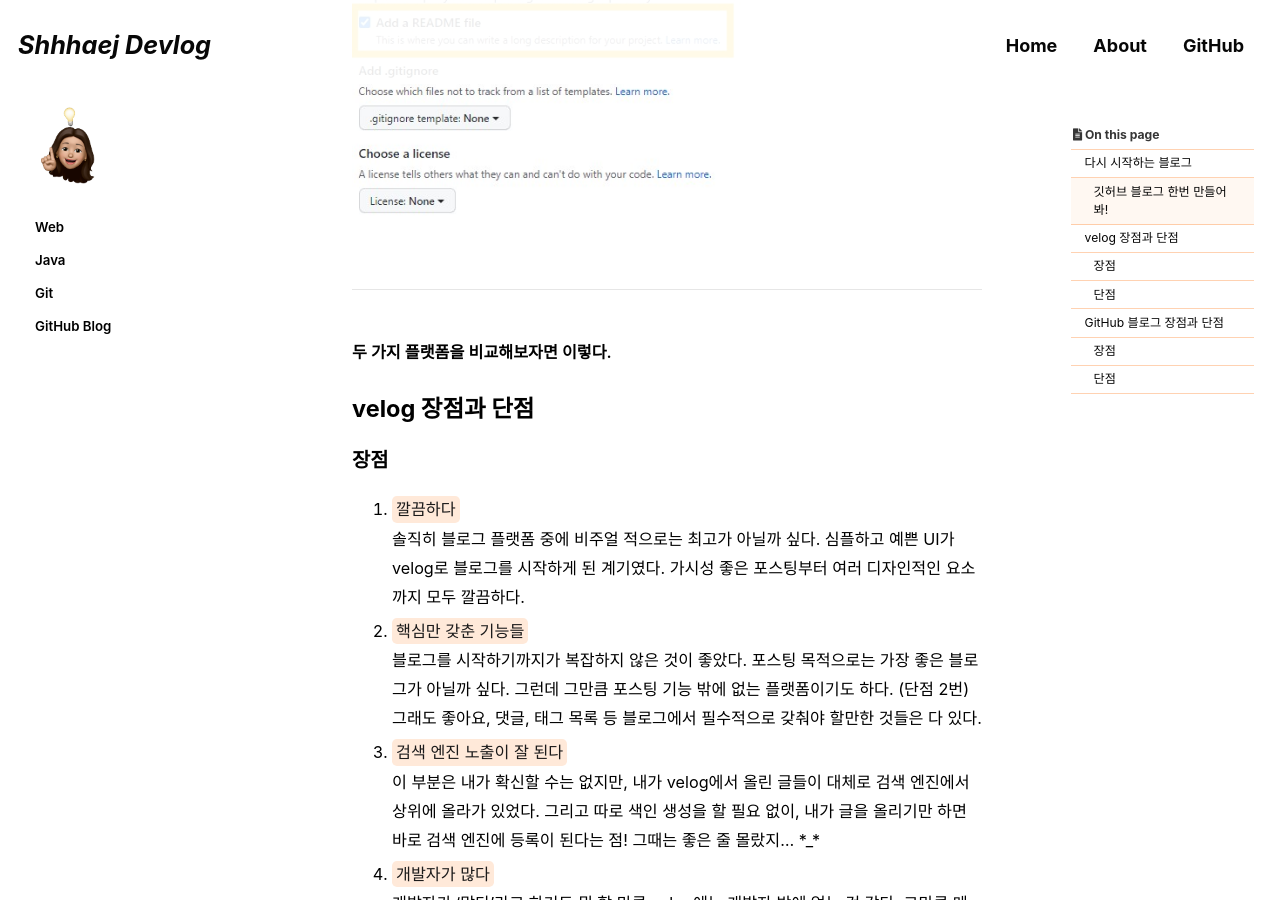
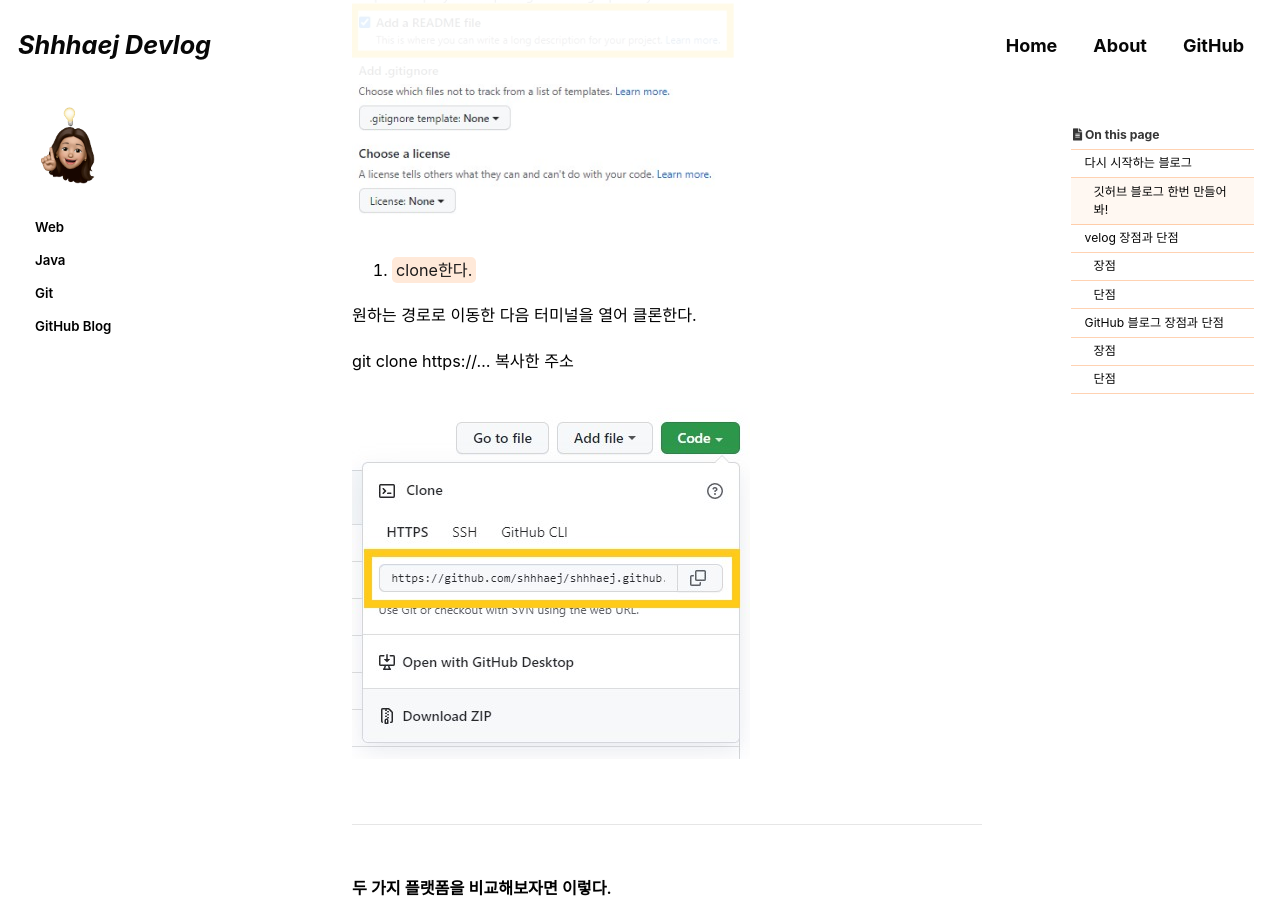
Before and after one commit to shhhaej/shhhaej.github.io, a Jekyll site: the page built from _posts/2021-09-05-github-blog-1.md, in a window 1280 px wide and 900 px high, scrolled down 1123 px. Built offline with Jekyll 4.4.1, drawn with Linux system fonts in a browser that asks for light colours; cached includes are drawn as plain includes; some web fonts are replaced; comment, search, counter and statistics services are not loaded.

Commit message:
recommit.

```diff
--- a/_posts/2021-09-05-github-blog-1.md
+++ b/_posts/2021-09-05-github-blog-1.md
@@ -39,8 +42,17 @@ last_modified_at: 2022-08-31
 
   💡 꼭 username.github.io 이런식으로 만들어 준다.
 
-  ![2](../assets/images/posts_img/github-blog/new-repository-2.jpg)
+  ![new-repository-2](../assets/images/posts_img/github-blog/new-repository-2.jpg)
 
+
+
+3. <mark>clone한다.</mark>
+
+원하는 경로로 이동한 다음 터미널을 열어 클론한다.
+
+git clone https://... 복사한 주소
+
+![new-repository-3](../assets/images/posts_img/github-blog/new-repository-3.jpg)
 
 ---
 
```
Also changed, not shown: other parts of _posts/2021-09-05-github-blog-1.md (+4 -1 lines), assets/images/posts_img/github-blog/new-repository-3.jpg (added).
